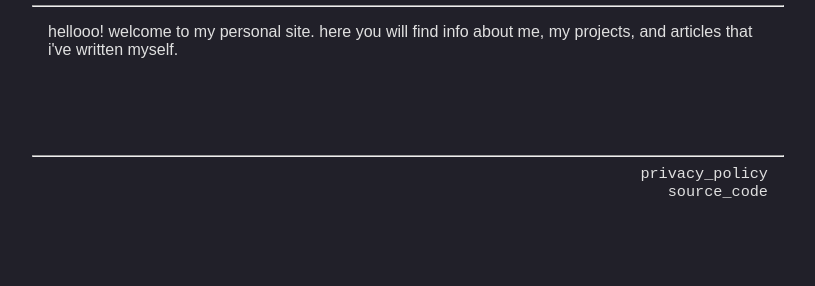
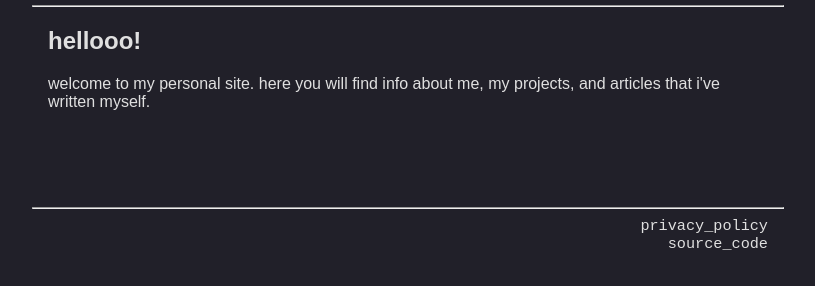
Before and after one commit to auratmos/auratmos.github.io, a plain HTML site: page index.html in a window 1280 px wide. Shown: the part 144-430 px from the top of the page, without its empty margins (232-1047 px from the left). Drawn offline with Linux system fonts and the light colour scheme.

Commit message:
added headers

```diff
--- a/index.html
+++ b/index.html
@@ -12,7 +12,8 @@
     <h3 class="website-links"><a href="/articles" class="hidden-link">/articles</a></h3>
     <hr>
     <div>
-        <p>hellooo! welcome to my personal site. here you will find info about me, my projects, and articles that i've written myself.</p>
+        <h2>hellooo!</h2>
+        <p>welcome to my personal site. here you will find info about me, my projects, and articles that i've written myself.</p>
     </div>
     <hr>
     <footer>
```
Also changed, not shown: aboutme/index.html (+1 -0 lines).
